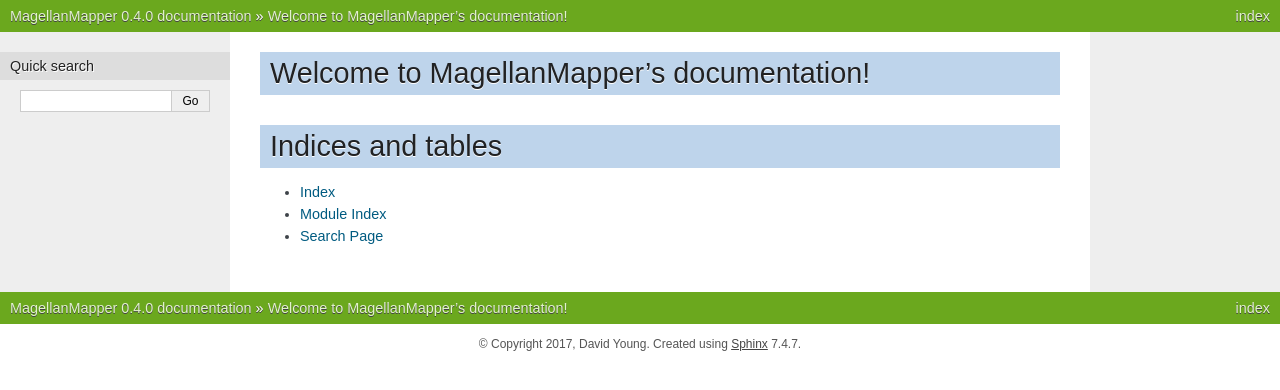
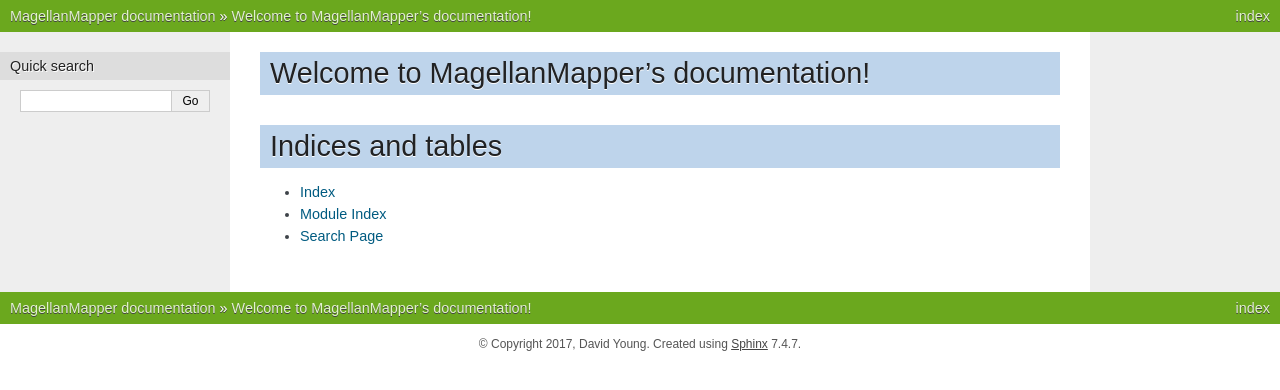
Before and after one commit to sanderslab/magellanmapper, a Sphinx documentation site: the page built from docs/index.rst, in a window 1280 px wide. Shown: the top 390 px of the page. Built offline with Sphinx 7.4.7, drawn with Linux system fonts in a browser that asks for light colours; pages that are not in the unit, such as notebooks, are missing from menus; the version number could not be read and is left out.

Commit message:
Use project version in docs from library function
Retrieve the project version from the library function to avoid duplicate version strings.

```diff
--- a/docs/conf.py
+++ b/docs/conf.py
@@ -19,6 +19,9 @@
 #
 import os
 import sys
+
+from magmap.io import libmag
+
 sys.path.insert(0, os.path.abspath('..'))
 
 
@@ -61,9 +64,9 @@
 # built documents.
 #
 # The short X.Y version.
-version = '0.4.0'
+version = libmag.get_version()
 # The full version, including alpha/beta/rc tags.
-release = '0.4.0'
+release = libmag.get_version(True)
 
 # The language for content autogenerated by Sphinx. Refer to documentation
 # for a list of supported languages.
```
